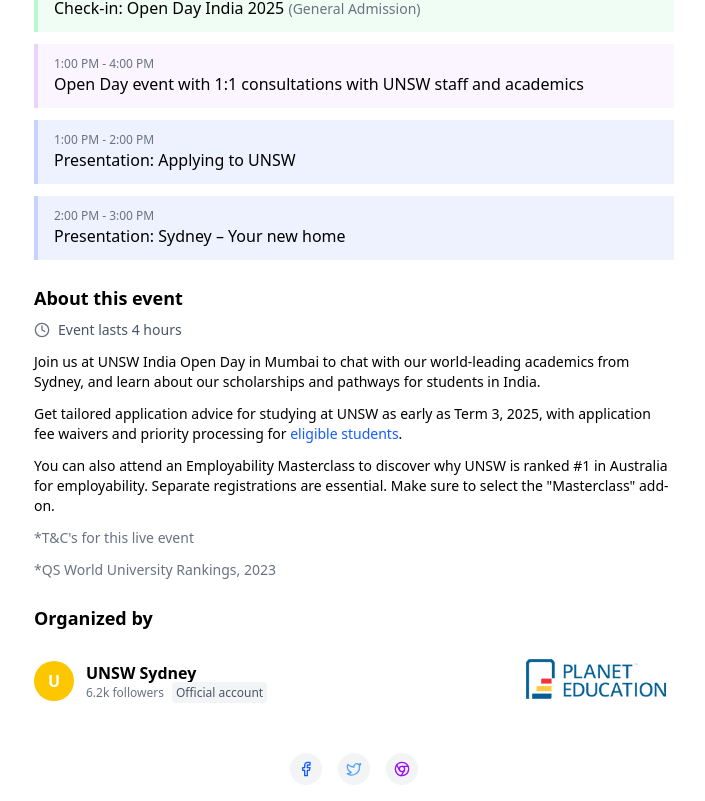
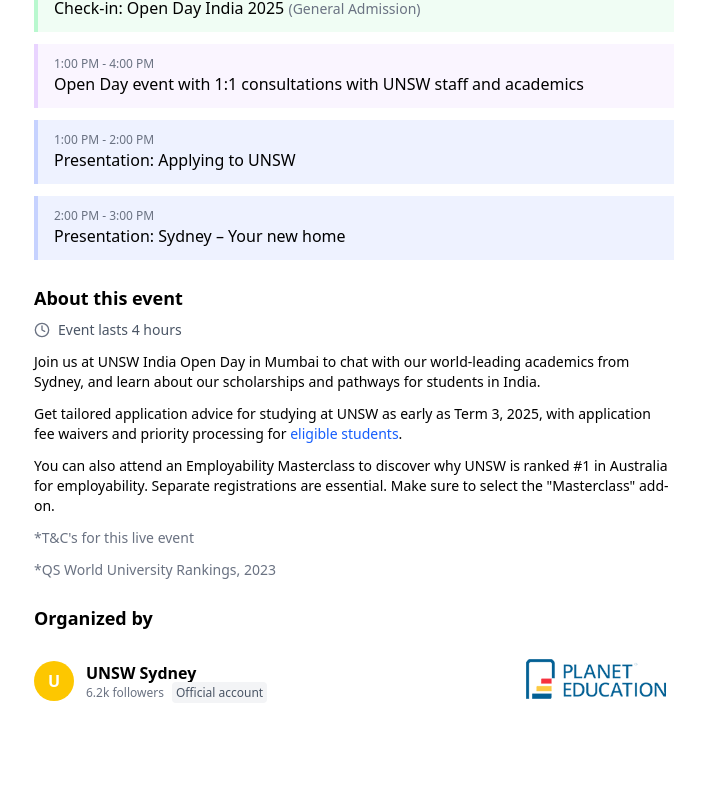
Before and after one commit to Stealth-Rishabh/UNSW_OpenDay_Mumbai, a React (Vite) app: page / in a window 1280 px wide. Shown: the part 1029-1830 px from the top of the page, without its empty margins (110-815 px from the left). After the commit the page ends 1790 px from the top, so only its background shows below. Built offline with nearby package versions, Linux system fonts and the light colour scheme.

Commit message:
created whole new page

```diff
--- a/src/App.jsx
+++ b/src/App.jsx
@@ -227,62 +227,6 @@
                 </div>
               </div>
             </div>
-
-            {/* Social Media Sharing */}
-            <div className="flex justify-center gap-4 mt-8">
-              <button className="w-8 h-8 rounded-full bg-gray-100 flex items-center justify-center">
-                <svg
-                  xmlns="http://www.w3.org/2000/svg"
-                  width="16"
-                  height="16"
-                  viewBox="0 0 24 24"
-                  fill="none"
-                  stroke="currentColor"
-                  strokeWidth="2"
-                  strokeLinecap="round"
-                  strokeLinejoin="round"
-                  className="text-blue-600"
-                >
-                  <path d="M18 2h-3a5 5 0 0 0-5 5v3H7v4h3v8h4v-8h3l1-4h-4V7a1 1 0 0 1 1-1h3z"></path>
-                </svg>
-              </button>
-              <button className="w-8 h-8 rounded-full bg-gray-100 flex items-center justify-center">
-                <svg
-                  xmlns="http://www.w3.org/2000/svg"
-                  width="16"
-                  height="16"
-                  viewBox="0 0 24 24"
-                  fill="none"
-                  stroke="currentColor"
-                  strokeWidth="2"
-                  strokeLinecap="round"
-                  strokeLinejoin="round"
-                  className="text-blue-400"
-                >
-                  <path d="M22 4s-.7 2.1-2 3.4c1.6 10-9.4 17.3-18 11.6 2.2.1 4.4-.6 6-2C3 15.5.5 9.6 3 5c2.2 2.6 5.6 4.1 9 4-.9-4.2 4-6.6 7-3.8 1.1 0 3-1.2 3-1.2z"></path>
-                </svg>
-              </button>
-              <button className="w-8 h-8 rounded-full bg-gray-100 flex items-center justify-center">
-                <svg
-                  xmlns="http://www.w3.org/2000/svg"
-                  width="16"
-                  height="16"
-                  viewBox="0 0 24 24"
-                  fill="none"
-                  stroke="currentColor"
-                  strokeWidth="2"
-                  strokeLinecap="round"
-                  strokeLinejoin="round"
-                  className="text-purple-600"
-                >
-                  <circle cx="12" cy="12" r="10"></circle>
-                  <circle cx="12" cy="12" r="4"></circle>
-                  <line x1="21.17" y1="8" x2="12" y2="8"></line>
-                  <line x1="3.95" y1="6.06" x2="8.54" y2="14"></line>
-                  <line x1="10.88" y1="21.94" x2="15.46" y2="14"></line>
-                </svg>
-              </button>
-            </div>
           </div>
         </div>
 
```
